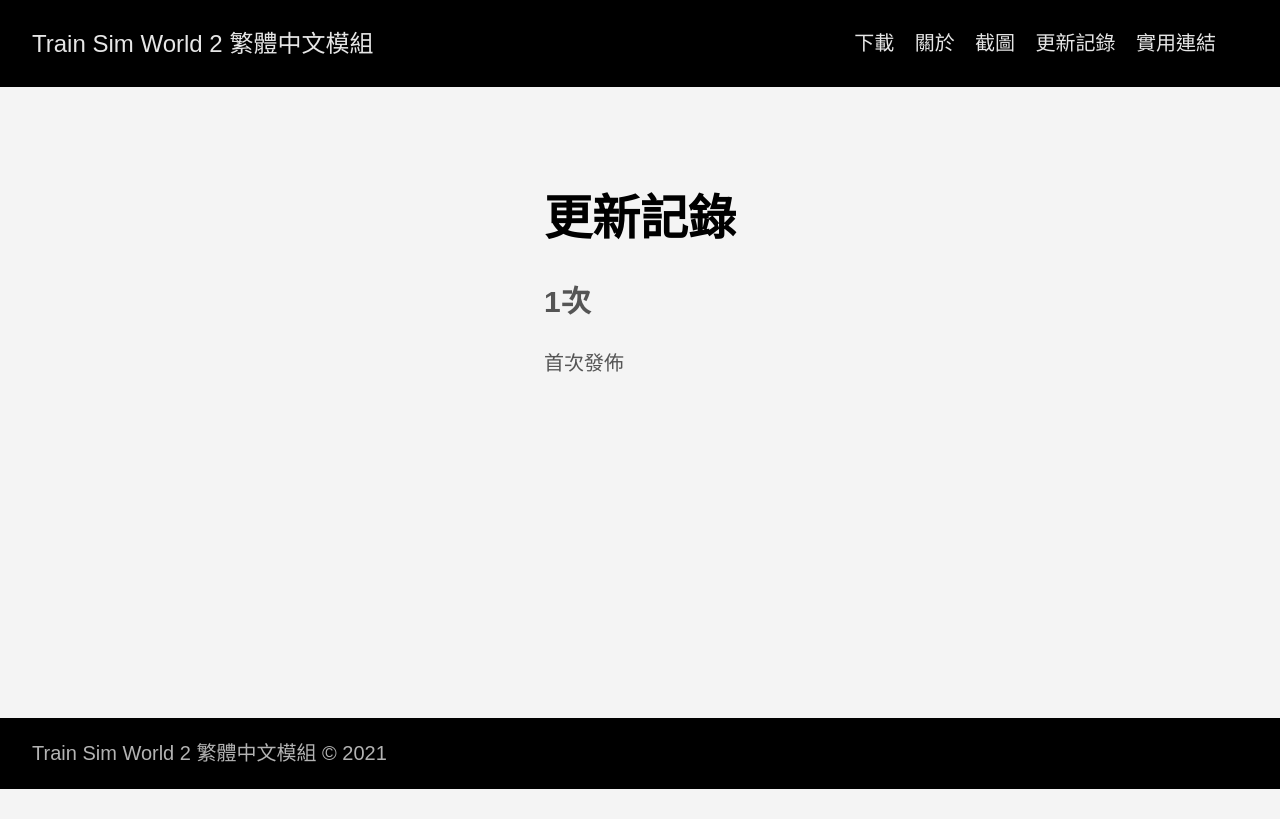
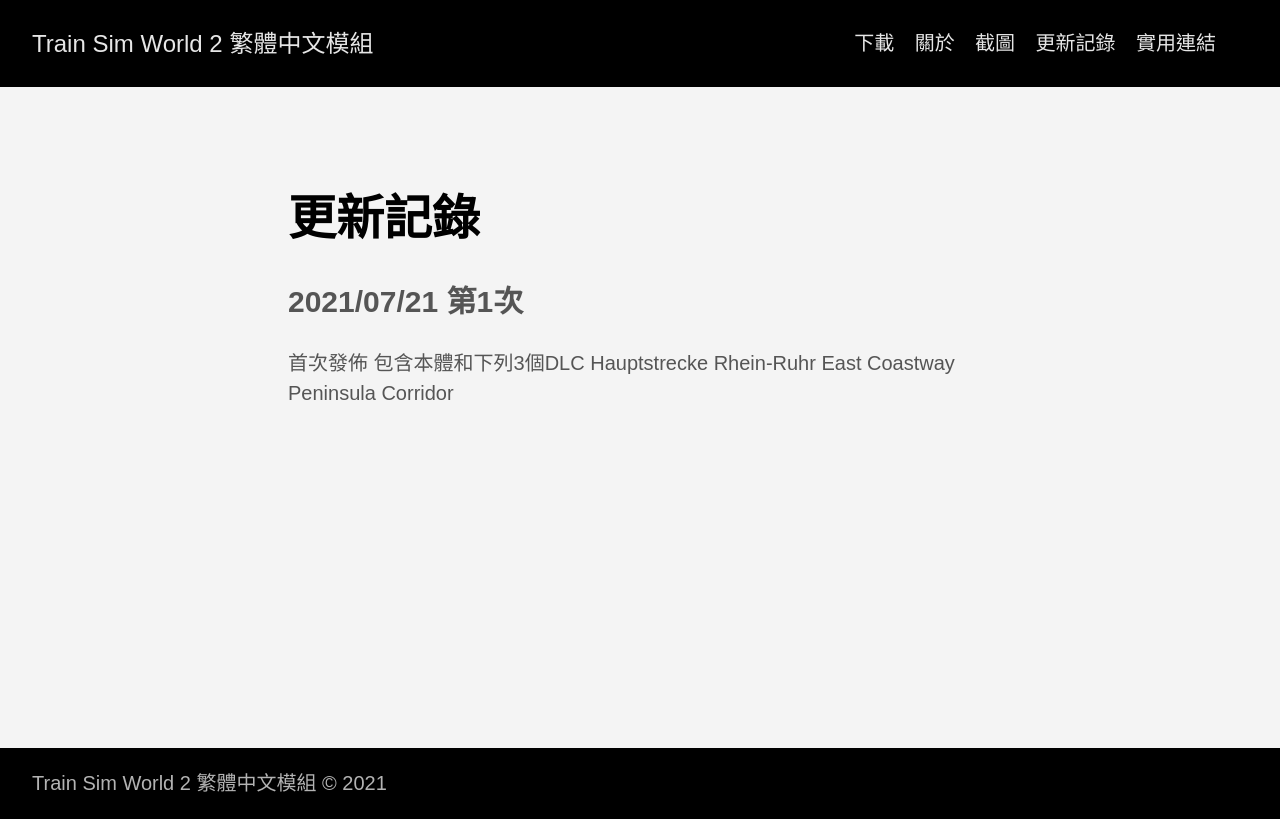
Before and after one commit to kevinlin18/tsw2_zh_tw, a plain HTML site: page changelog/index.html in a window 1280 px wide. Drawn offline with Linux system fonts and the light colour scheme.

Commit message:
update v1

```diff
--- a/changelog/index.html
+++ b/changelog/index.html
@@ -6,7 +6,7 @@
 
     <title>更新記錄 | Train Sim World 2 繁體中文模組</title>
     <meta name="viewport" content="width=device-width,minimum-scale=1">
-    <meta name="description" content="1次 首次發佈">
+    <meta name="description" content="2021/07/21 第1次 首次發佈 包含本體和下列3個DLC Hauptstrecke Rhein-Ruhr East Coastway Peninsula Corridor">
     <meta name="generator" content="Hugo 0.85.0" />
 
 
@@ -31,19 +31,19 @@
 
 
     <meta property="og:title" content="更新記錄" />
-<meta property="og:description" content="1次 首次發佈" />
+<meta property="og:description" content="2021/07/21 第1次 首次發佈 包含本體和下列3個DLC Hauptstrecke Rhein-Ruhr East Coastway Peninsula Corridor" />
 <meta property="og:type" content="article" />
 <meta property="og:url" content="http://tsw2tw.dev.taipei/changelog/" /><meta property="article:section" content="" />
 <meta property="article:published_time" content="2021-07-17T19:21:43+08:00" />
 <meta property="article:modified_time" content="2021-07-17T19:21:43+08:00" />
 
 <meta itemprop="name" content="更新記錄">
-<meta itemprop="description" content="1次 首次發佈"><meta itemprop="datePublished" content="2021-07-17T19:21:43+08:00" />
+<meta itemprop="description" content="2021/07/21 第1次 首次發佈 包含本體和下列3個DLC Hauptstrecke Rhein-Ruhr East Coastway Peninsula Corridor"><meta itemprop="datePublished" content="2021-07-17T19:21:43+08:00" />
 <meta itemprop="dateModified" content="2021-07-17T19:21:43+08:00" />
-<meta itemprop="wordCount" content="2">
+<meta itemprop="wordCount" content="10">
 <meta itemprop="keywords" content="" /><meta name="twitter:card" content="summary"/>
 <meta name="twitter:title" content="更新記錄"/>
-<meta name="twitter:description" content="1次 首次發佈"/>
+<meta name="twitter:description" content="2021/07/21 第1次 首次發佈 包含本體和下列3個DLC Hauptstrecke Rhein-Ruhr East Coastway Peninsula Corridor"/>
 
 
   </head>
@@ -136,8 +136,12 @@
         </h1>
       </header>
       <div class="nested-copy-line-height lh-copy f4 nested-links nested-img mid-gray">
-        <h2 id="1次">1次</h2>
-<p>首次發佈</p>
+        <h2 id="20210721-第1次">2021/07/21 第1次</h2>
+<p>首次發佈
+包含本體和下列3個DLC
+Hauptstrecke Rhein-Ruhr
+East Coastway
+Peninsula Corridor</p>
 
       </div>
     </article>
--- a/index.xml
+++ b/index.xml
@@ -57,7 +57,7 @@ Train Sim World 2\WindowsNoEditor\TS2Prototype\Content\DLC
       <pubDate>Sat, 17 Jul 2021 19:21:43 +0800</pubDate>
 
       <guid>http://tsw2tw.dev.taipei/changelog/</guid>
-      <description>1次 首次發佈</description>
+      <description>2021/07/21 第1次 首次發佈 包含本體和下列3個DLC Hauptstrecke Rhein-Ruhr East Coastway Peninsula Corridor</description>
     </item>
 
     <item>
```
Also changed, not shown: posts/download/index.html (+1 -1 lines).
